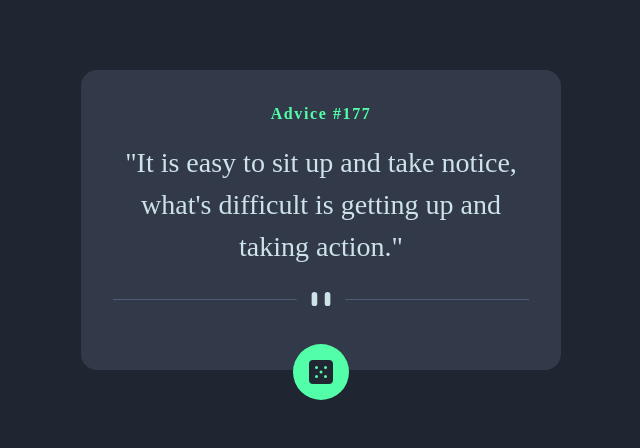
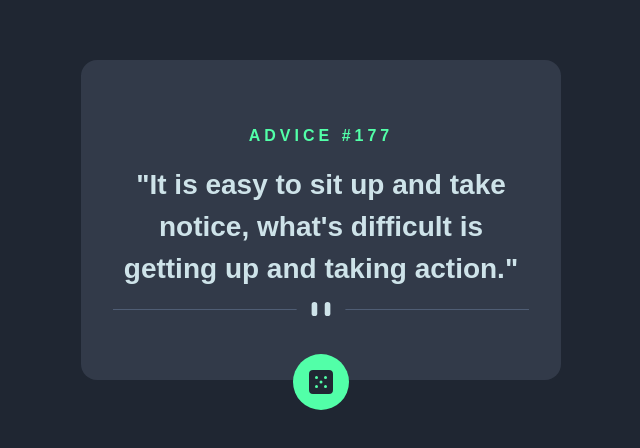
Before and after one commit to dhafindzahin/frontendmentor-advice-generator, a plain HTML site: page index.html in a window 1280 px wide. Shown: the part 180-628 px from the top of the page, without its empty margins (319-959 px from the left). Drawn offline with Linux system fonts and the light colour scheme.

Commit message:
feat: add font

```diff
--- a/index.html
+++ b/index.html
@@ -13,10 +13,10 @@
 		<main class="wrapper">
 			<div class="card">
 				<div class="card-header">
-					<h1>Advice #<span id="advice-id">177</span></h1>
+					<h1>ADVICE #<span id="advice-id">177</span></h1>
 				</div>
 				<div class="card-content">
-					<p class="card-content" id="advice-text">"It is easy to sit up and take notice, what's difficult is getting up and taking action."</p>
+					<p id="advice-text">"It is easy to sit up and take notice, what's difficult is getting up and taking action."</p>
 				</div>
 				<div class="card-footer">
 					<picture>
--- a/style.css
+++ b/style.css
@@ -61,6 +61,8 @@ h6 {
 	isolation: isolate;
 }
 
+@import url("https://fonts.googleapis.com/css2?family=Manrope:wght@800&display=swap");
+
 :root {
 	--primary-color: hsl(193, 38%, 86%);
 	--secondary-color: hsl(150, 100%, 66%);
@@ -76,12 +78,13 @@ h6 {
 	justify-content: center;
 	align-items: center;
 	padding-inline: 1rem;
+	font-family: "Manrope", sans-serif;
 }
 
 .card {
 	background-color: var(--card-color);
-	padding: 2rem;
-	padding-bottom: 3rem;
+	padding-inline: 2rem;
+	padding-block: 3rem;
 	display: flex;
 	flex-direction: column;
 	align-items: center;
@@ -93,8 +96,9 @@ h6 {
 .card-header {
 	color: var(--secondary-color);
 	font-size: 0.5rem;
-	letter-spacing: 0.1rem;
+	letter-spacing: 0.25rem;
 	margin-bottom: 1rem;
+	font-weight: 800;
 }
 
 .card-content {
@@ -102,6 +106,7 @@ h6 {
 	font-size: 28px;
 	text-align: center;
 	margin-bottom: 0.75rem;
+	font-weight: 600;
 }
 
 .card-footer {
@@ -126,6 +131,6 @@ h6 {
 
 @media (min-width: 768px) {
 	.card {
-		padding-bottom: 4rem;
+		padding-block: 4rem;
 	}
 }
```
